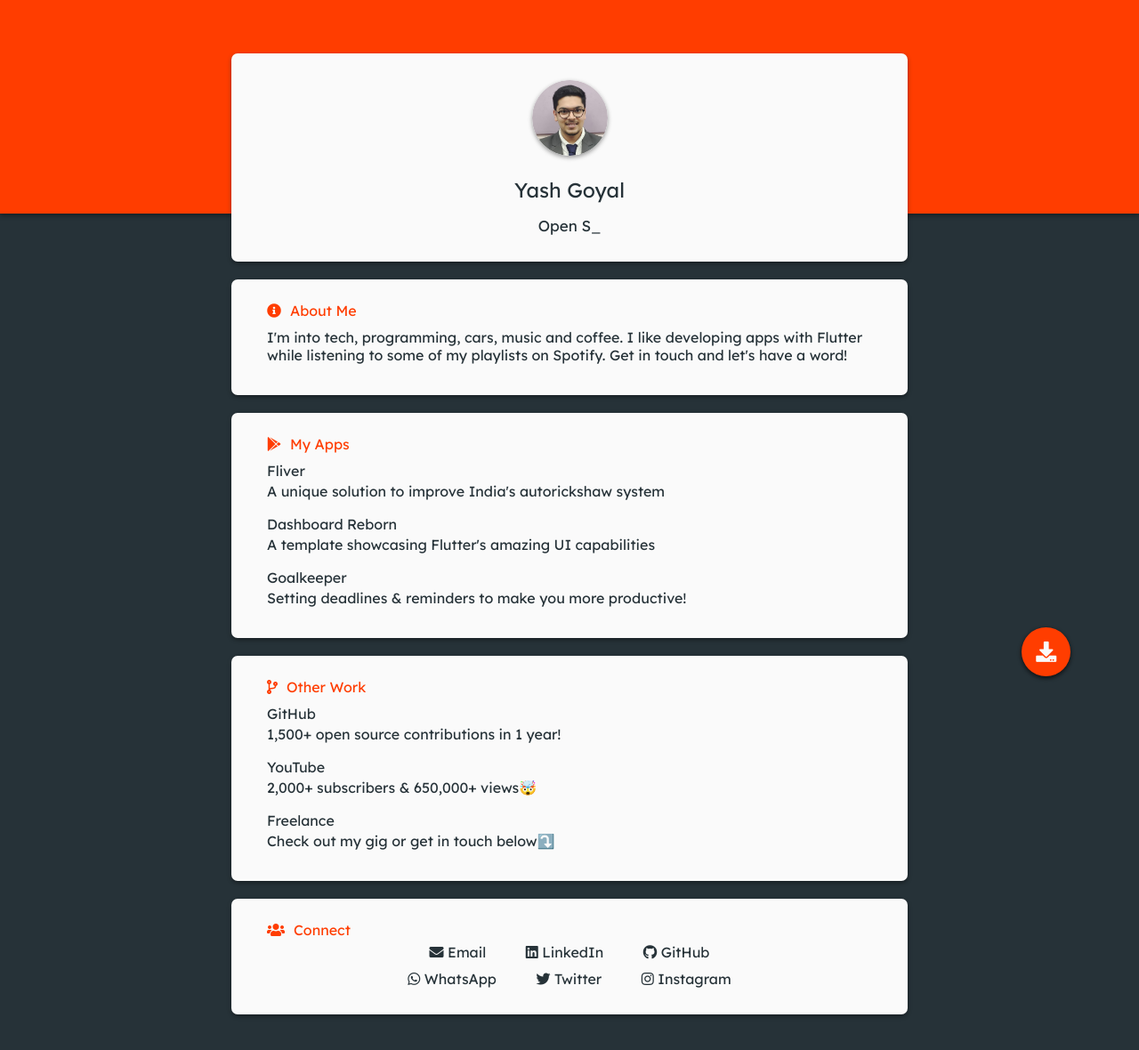
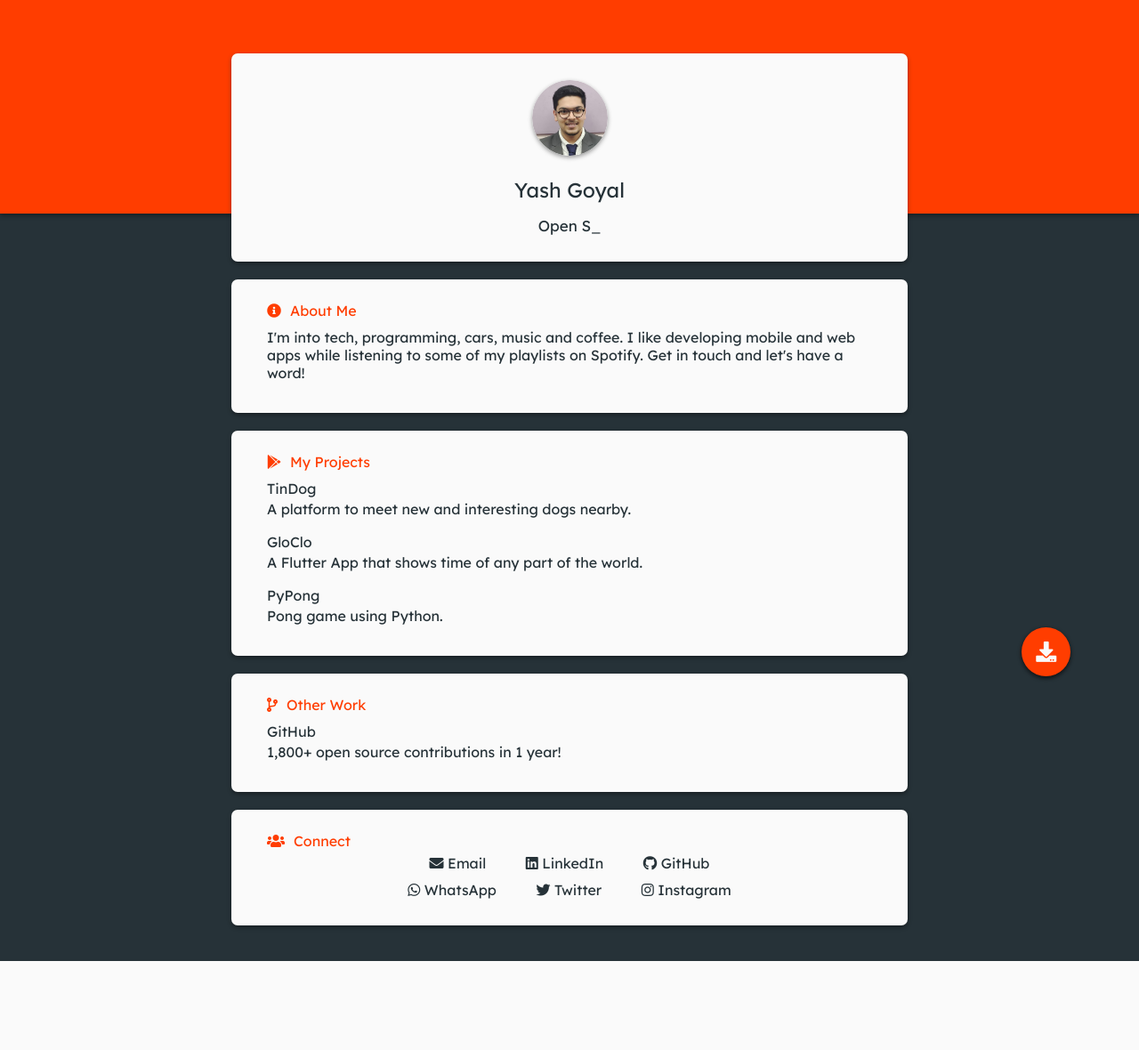
Before and after one commit to yashgoyal2802/yashgoyal2802.github.io, a PHP site: page / in a window 1280 px wide. Shown: the whole page at 89% size. After the commit the page ends 1080 px from the top, so only its background shows below. Run offline with PHP 8.4, Linux system fonts and the light colour scheme; some libraries are stand-ins or nearby versions.

Commit message:
updated section

```diff
--- a/css/style.css
+++ b/css/style.css
@@ -30,6 +30,7 @@ hr {
     background-color: var(--card-color);
     height: 1px;
     border: 0;
+    text-align: left;
 }
 
 a {
--- a/index.html
+++ b/index.html
@@ -63,17 +63,8 @@
             <section class="element">
               <div class="info">
                 I'm into tech, programming, cars, music and coffee. I like
-                <a
-                  href="https://play.google.com/store/apps/dev?id=8754419360190184838"
-                  target="_blank"
-                  >developing apps with Flutter</a
-                >
-                while listening to some of my
-                <a
-                  href="https://open.spotify.com/user/urmilshroff?si=k4oH7EXFRY2Mcg9JV2Ubjg"
-                  target="_blank"
-                  >playlists on Spotify</a
-                >. Get in touch and let's have a word!
+                developing mobile and web apps while listening to some of my
+                playlists on Spotify. Get in touch and let's have a word!
               </div>
             </section>
           </div>
@@ -82,46 +73,48 @@
 
       <div id="info_card" class="card">
         <section class="tab">
-          <div class="title"><i class="fab fa-google-play"></i>My Apps</div>
+          <div class="title"><i class="fab fa-google-play"></i>My Projects</div>
           <div class="content">
             <section class="element">
               <div class="name">
-                <a href="https://fliverdev.github.io/" target="_blank"
-                  >Fliver</a
+                <a
+                  href="https://github.com/yashgoyal2802/TinDog/"
+                  target="_blank"
+                  >TinDog</a
                 >
               </div>
               <div class="info">
-                A unique solution to improve India's autorickshaw system
+                A platform to meet new and interesting dogs nearby.
               </div>
             </section>
 
-            <hr align="left" />
+            <hr />
 
             <section class="element">
               <div class="name">
                 <a
-                  href="https://play.google.com/store/apps/details?id=tech.urmilshroff.dashboard_reborn"
+                  href="https://github.com/yashgoyal2802/GloClo"
                   target="_blank"
-                  >Dashboard Reborn</a
+                  >GloClo</a
                 >
               </div>
               <div class="info">
-                A template showcasing Flutter's amazing UI capabilities
+                A Flutter App that shows time of any part of the world.
               </div>
             </section>
 
-            <hr align="left" />
+            <hr />
 
             <section class="element">
               <div class="name">
                 <a
-                  href="https://play.google.com/store/apps/details?id=tech.urmilshroff.goalkeeper"
+                  href="https://github.com/yashgoyal2802/PyPong"
                   target="_blank"
-                  >Goalkeeper</a
+                  >PyPong</a
                 >
               </div>
               <div class="info">
-                Setting deadlines & reminders to make you more productive!
+                Pong game using Python.
               </div>
             </section>
           </div>
@@ -139,32 +132,8 @@
                 >
               </div>
               <div class="info">
-                1,500+ open source contributions in 1 year!
+                1,800+ open source contributions in 1 year!
               </div>
-            </section>
-
-            <hr align="left" />
-
-            <section class="element">
-              <div class="name">
-                <a
-                  href="https://www.youtube.com/user/urmilshroff/"
-                  target="_blank"
-                  >YouTube</a
-                >
-              </div>
-              <div class="info">2,000+ subscribers & 650,000+ views🤯</div>
-            </section>
-
-            <hr align="left" />
-
-            <section class="element">
-              <div class="name">
-                <a href="https://www.fiverr.com/share/qDXa7g" target="_blank"
-                  >Freelance</a
-                >
-              </div>
-              <div class="info">Check out my gig or get in touch below⤵️</div>
             </section>
           </div>
         </section>
@@ -177,19 +146,19 @@
           <div class="title"><i class="fas fa-users"></i>Connect</div>
           <div class="content">
             <div class="social_links">
-              <a href="mailto:urmilshroff@gmail.com"
+              <a href="mailto:yashdineshgoyal@gmail.com"
                 ><i class="fas fa-envelope"></i> Email</a
               >
             </div>
 
             <div class="social_links">
-              <a href="https://www.linkedin.com/in/urmilshroff/"
+              <a href="https://www.linkedin.com/in/yash-goyal-a572a4185/"
                 ><i class="fab fa-linkedin"></i> LinkedIn</a
               >
             </div>
 
             <div class="social_links">
-              <a href="https://github.com/urmilshroff/"
+              <a href="https://github.com/yashgoyal2802/"
                 ><i class="fab fa-github"></i> GitHub</a
               >
             </div>
@@ -202,20 +171,20 @@
             </div>
 
             <div class="social_links">
-              <a href="https://twitter.com/urmilshroff"
+              <a href="https://twitter.com/BlackHatGhost"
                 ><i class="fab fa-twitter"></i> Twitter</a
               >
             </div>
 
             <div class="social_links">
-              <a href="https://www.instagram.com/urmilshroff/"
+              <a href="https://www.instagram.com/yashgoyal__282/"
                 ><i class="fab fa-instagram"></i> Instagram</a
               >
             </div>
           </div>
         </section>
       </div>
-      <a href="Resume - Urmil Shroff.pdf">
+      <a href="Yash's Resume.pdf">
         <div id="fab"><i class="fas fa-download"></i></div>
       </a>
     </footer>
```
Also changed, not shown: 1 other file.
